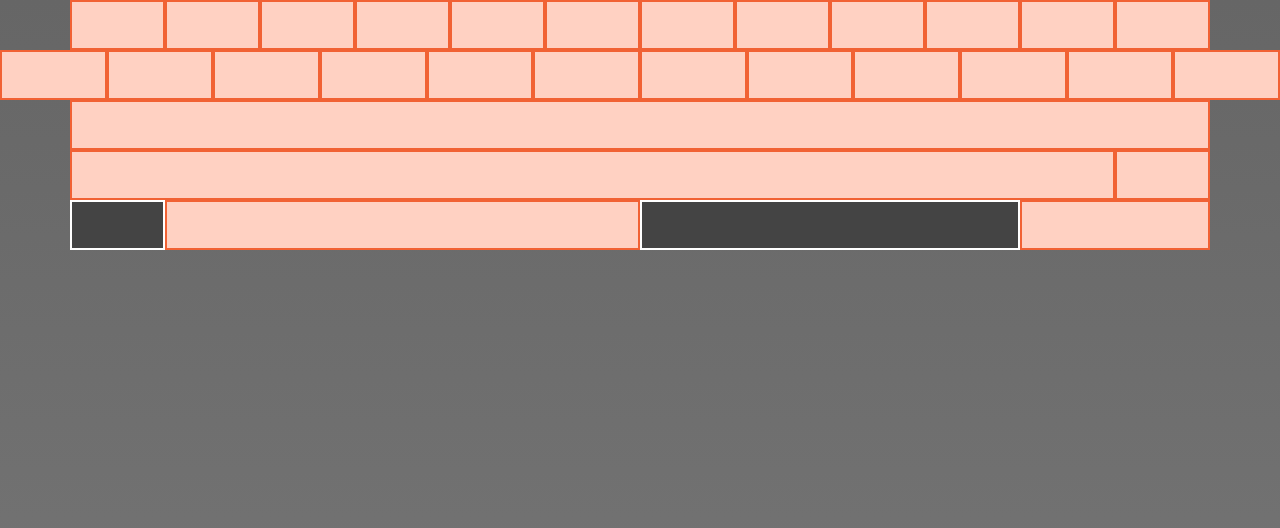
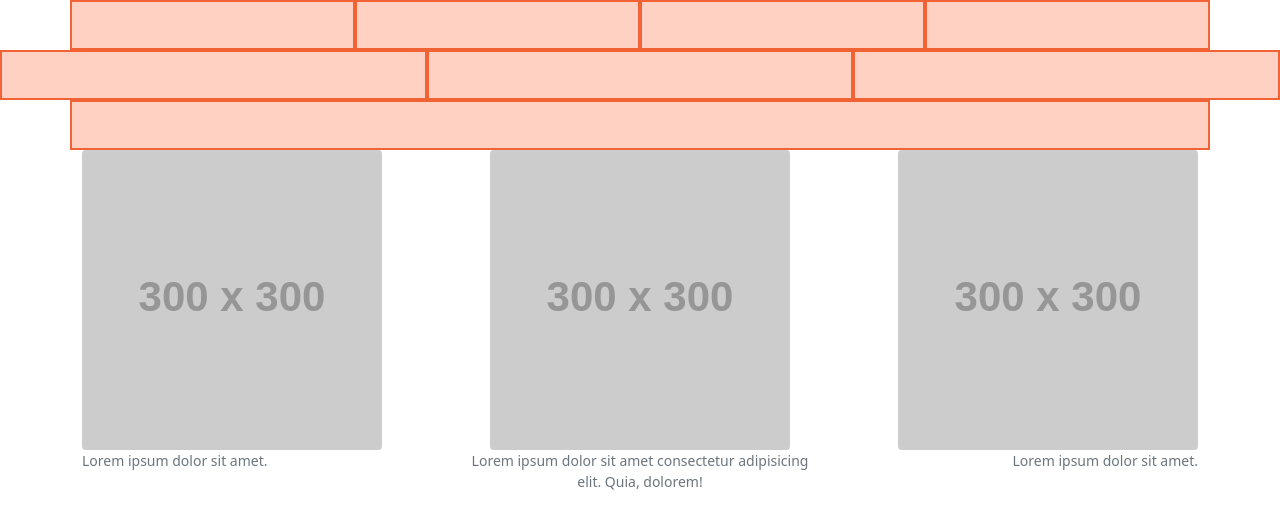
Before and after one commit to mateuscorreiaazevedo/aulas-boot, a plain HTML site: page aula-02/index.html in a window 1280 px wide. Drawn offline with Linux system fonts and the light colour scheme; placeholder pictures from the web are drawn by us.

Commit message:
Aula-Images

```diff
--- a/aula-02/index.html
+++ b/aula-02/index.html
@@ -5,14 +5,10 @@
     <meta charset="UTF-8">
     <meta http-equiv="X-UA-Compatible" content="IE=edge">
     <meta name="viewport" content="width=device-width, initial-scale=1.0">
-    <title>Instalação Bootstrap</title>
+    <title>Bootstrap</title>
     <!--CSS-->
     <link rel="stylesheet" href="./assets/css/bootstrap.min.css" type="text/css">
     <style>
-        body {
-            background: linear-gradient(#666, #777);
-            min-height: 100vh;
-        }
         div.grid {
             background: #ffd1c2;
             border: 2px solid #f16234;
@@ -36,14 +32,6 @@
             <div class="col grid"></div>
             <div class="col grid"></div>
             <div class="col grid"></div>
-            <div class="col grid"></div>
-            <div class="col grid"></div>
-            <div class="col grid"></div>
-            <div class="col grid"></div>
-            <div class="col grid"></div>
-            <div class="col grid"></div>
-            <div class="col grid"></div>
-            <div class="col grid"></div>
         </div>
     </div>
     </div>
@@ -54,31 +42,33 @@
             <div class="col grid"></div>
             <div class="col grid"></div>
             <div class="col grid"></div>
-            <div class="col grid"></div>
-            <div class="col grid"></div>
-            <div class="col grid"></div>
-            <div class="col grid"></div>
-            <div class="col grid"></div>
-            <div class="col grid"></div>
-            <div class="col grid"></div>
-            <div class="col grid"></div>
-            <div class="col grid"></div>
         </div>
     </div>
 
     <div class="container">
         <div class="row">
             <div class="col-12 grid"></div>
-            <div class="col-11 grid"></div>
-            <div class="col-1 grid"></div>
-
-            <div class="col-sm-1 col-md-1 grids"></div>
-            <div class="col-md-5 grid"></div>
-            <div class="col-xl-4 grids"></div>
-            <div class="col-2 grid"></div>
         </div>
     </div>
     <!--End Aula GRID-->
+    <!--Aula Imagens-->
+    <div class="container">
+        <div class="row">
+            <div class="col-4 text-start">
+                <img class="rounded " src="https://fakeimg.pl/300/">
+                <figcaption class="text-start figure-caption">Lorem ipsum dolor sit amet.</figcaption>
+            </div>
+            <div class="col-4 text-center">
+                <img class="rounded" src="https://fakeimg.pl/300/">
+                <figcaption class="figure-caption text-center">Lorem ipsum dolor sit amet consectetur adipisicing elit. Quia, dolorem!</figcaption>
+            </div>
+            <div class="col-4 text-end">
+                <img class=" rounded" src="https://fakeimg.pl/300/">
+                <figcaption class="figure-caption text-end">Lorem ipsum dolor sit amet.</figcaption>
+            </div>
+        </div>
+    </div>
+    <!--End Aula Imagens-->
 
     <!--Javascript-->
     <script src="./assets/js/bootstrap.min.js"></script>
```
